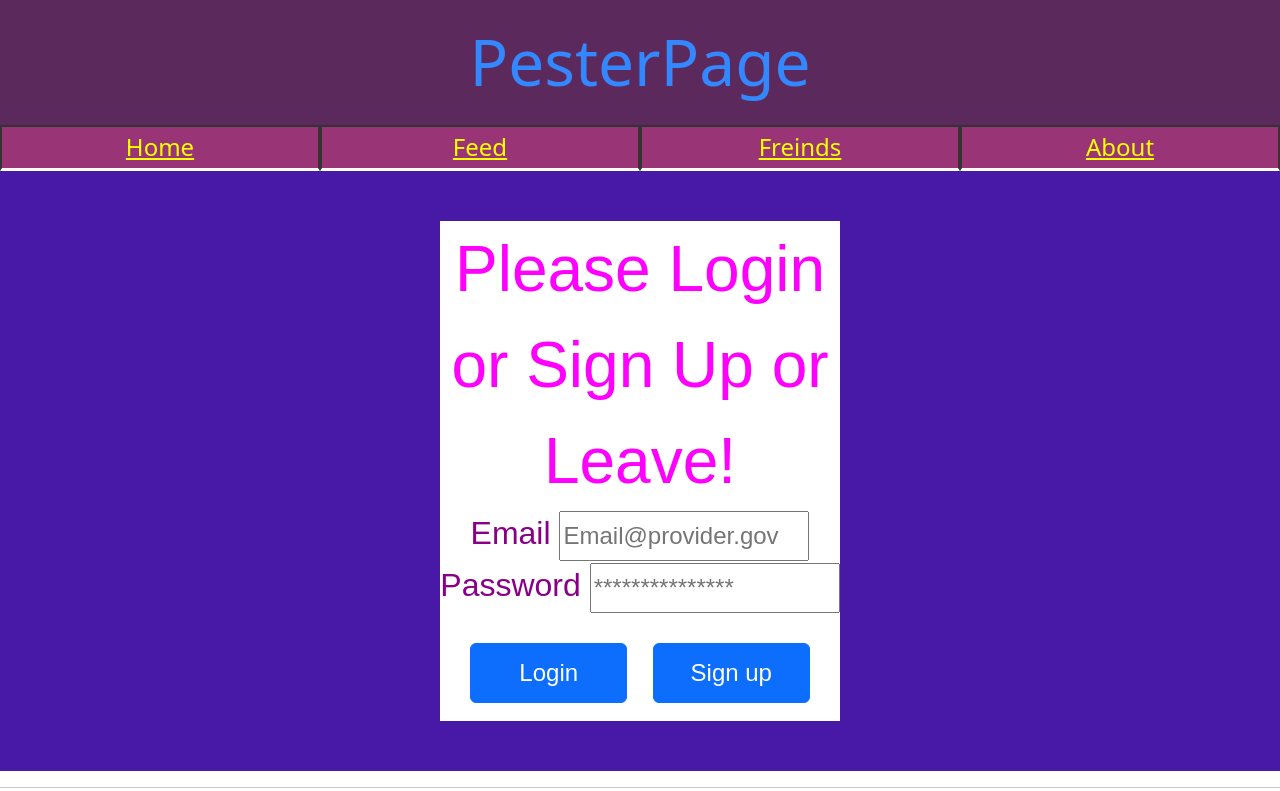
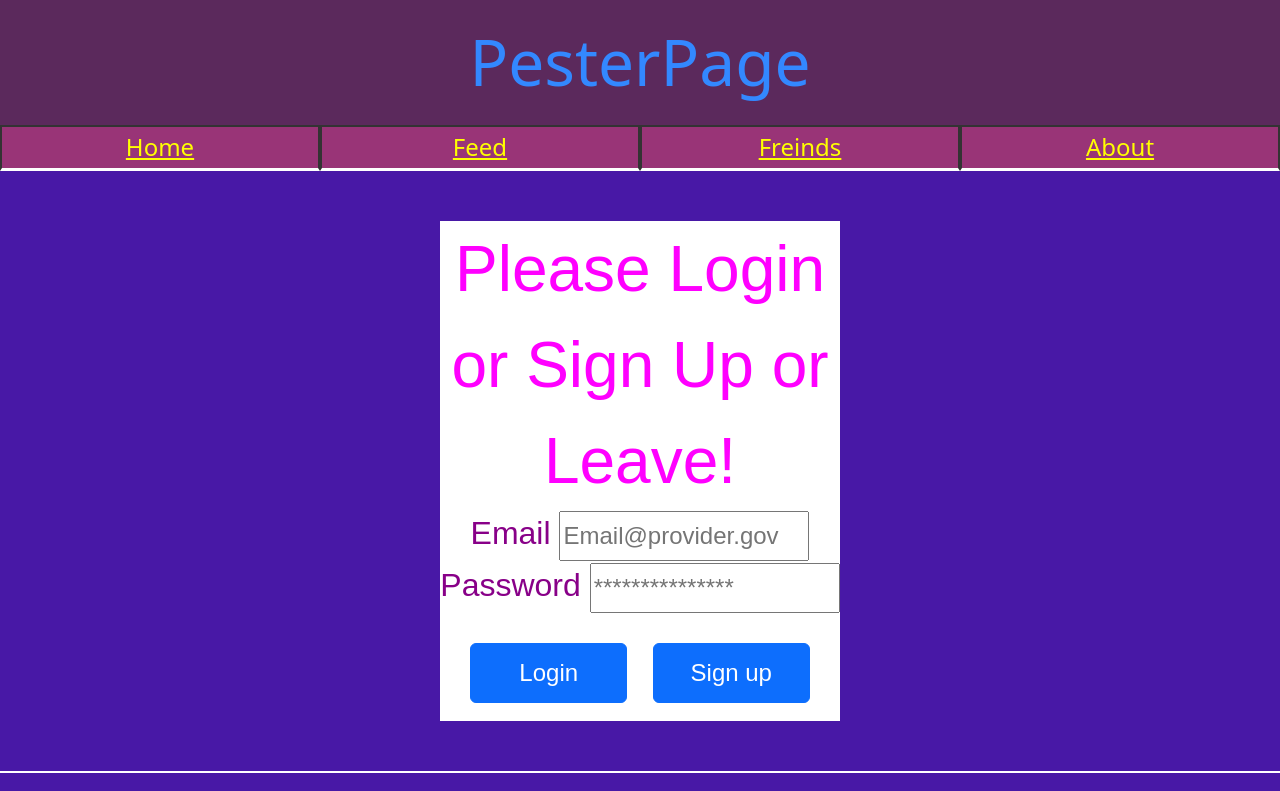
Before and after one commit to Chanmanb/Startup, a React (Vite) app in the folder HTML/: page / in a window 1280 px wide. Shown: the top 791 px of the page. Built offline with nearby package versions, Linux system fonts and the light colour scheme.

Commit message:
fixed the <hr> tag, which for reasons known only to Mark Zuckerberg and Chat, were not working

```diff
--- a/HTML/src/app.css
+++ b/HTML/src/app.css
@@ -1,5 +1,10 @@
 * {
     margin-top: 0px;
+}
+
+hr {
+    margin: 1px;
+    border: 0px;
 }
 
 header {
```
